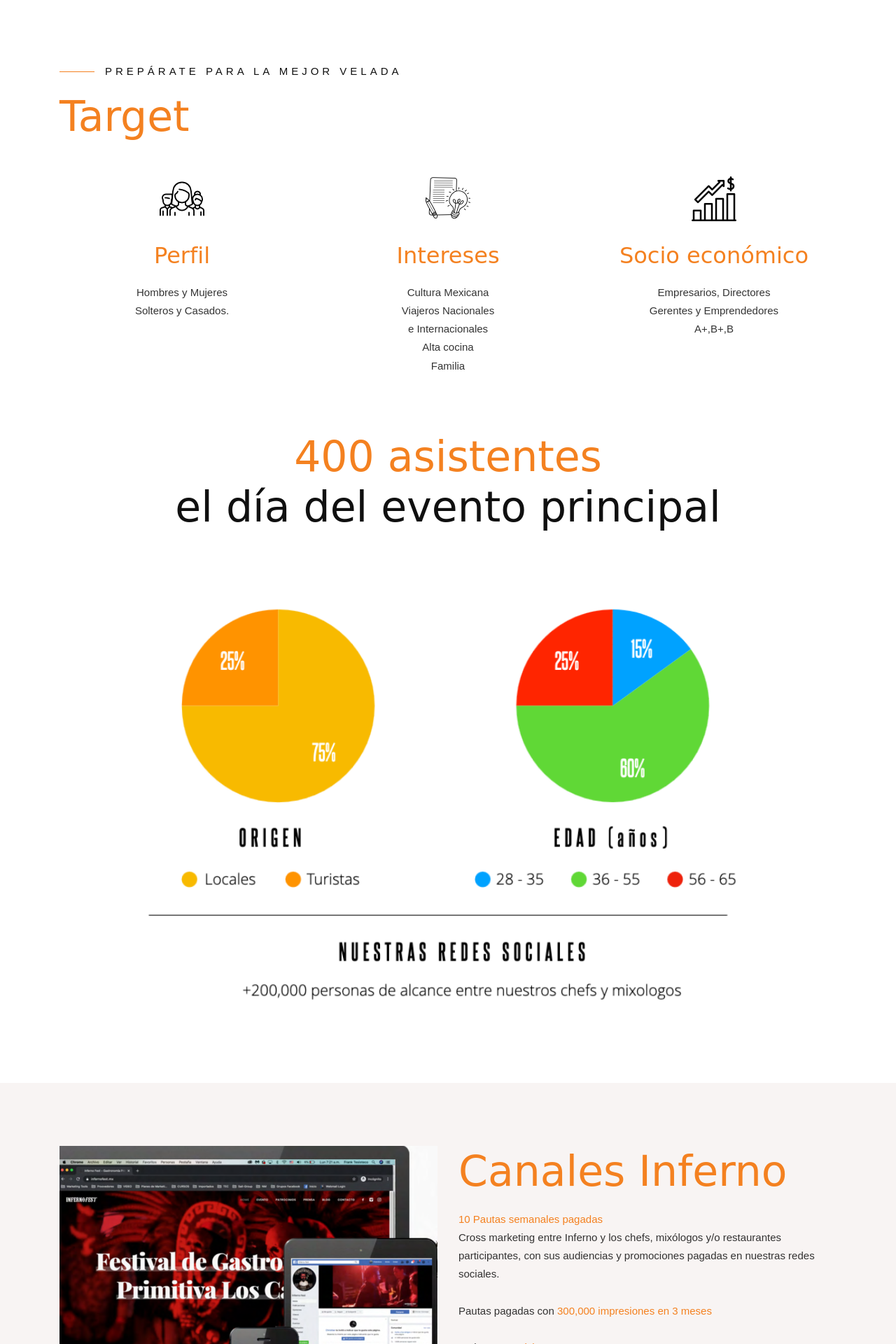
After one commit to Ivonnemtz96/Ofrenda, a WordPress theme: template alcance.php in a window 1280 px wide. The commit adds this page. Shown: the part 441-2361 px from the top of the page at 70% size. Run offline with PHP 8.4 and a stand-in for WordPress, Linux system fonts and the light colour scheme; the site name, menu and one post (Sample post) are stand-ins, and other content is empty; some web fonts are replaced.

Commit message:
target,canales, prensa en alcance ok

```diff
--- /dev/null
+++ b/alcance.php
@@ -0,0 +1,18 @@
+<!DOCTYPE html>
+<html lang="es">
+<?php
+    include("includes/head.php");
+?>
+<body >
+
+    <?php
+        include("includes/preloader.php");
+        include("includes/header.php");
+        include("modules/alcance.php");
+        include("includes/redes.php");
+        include("includes/footer.php");
+        include("includes/scripts.php");
+    ?>
+</body>
+
+</html>
--- a/includes/header.php
+++ b/includes/header.php
@@ -30,7 +30,6 @@
                          <li class="dropdown-item"><a href="/agenda#musica">Musica Por</a></li>
                      </ul>
                  </li>
-                 <li class="nav-item"><a class="nav-link" href="/agenda">Agenda</a></li>
                  <li class="nav-item"><a class="nav-link" href="/alcance">Alcance</a></li>
                  <li class="nav-item"><a class="nav-link" href="/patrocinios">Patrocinios</a></li>
                  <li class="nav-item"><a class="nav-link" href="/">Galería</a></li>
--- /dev/null
+++ b/modules/alcance.php
@@ -0,0 +1,245 @@
+<!-- Header Banner -->
+<header class="banner-header valign bg-img bg-img-fixed" data-overlay-dark="5" data-background="/img/slider/3.jpg">
+    <div class="container">
+        <div class="row">
+            <div class="col-md-12 text-right caption mt-90 animate-box" data-animate-effect="fadeInUp">
+                <h1>Ofrenda by Inferno</h1>
+                <h5>Alcance/Exposición</h5>
+                <hr class="line line-hr-right">
+            </div>
+        </div>
+    </div>
+</header>
+
+<!-- Target -->
+<section class="newshome section-padding">
+    <div class="container">
+        <div class="row">
+            <div class="col-md-12 mb-30">
+                <span class="section-subtitle">Prepárate para la mejor velada </span>
+                <h2 class="section-title">Target</h2>
+            </div>
+        </div>
+        <div class="row text-center justify-content-center">
+            <div class="col-4 col-md-4">
+                <div class="item animate-box" data-animate-effect="fadeInUp">
+                    <div class="post-img">
+                        <div class="img"> <img style="width: 4rem;" src="/img/users.png" alt="img"> </div>
+                    </div>
+                    <div class="cont">
+                        <h2 class="section-title" style="font-size: 2rem;"><a href="#">Perfil</a></h2>
+                        <p>
+                            Hombres y Mujeres <br>
+                            Solteros y Casados.
+                        </p>
+                    </div>
+                </div>
+            </div>
+            <div class="col-4 col-md-4">
+                <div class="item animate-box" data-animate-effect="fadeInUp">
+                    <div class="post-img">
+                        <div class="img"> <img style="width: 4rem;" src="/img/intereses.png" alt="img"> </div>
+                    </div>
+                    <div class="cont">
+                        <h2 class="section-title" style="font-size: 2rem;"><a href="#">Intereses</a></h2>
+                        <p>
+                            Cultura Mexicana <br>
+                            Viajeros Nacionales <br>
+                            e Internacionales <br>
+                            Alta cocina <br>
+                            Familia
+                        </p>
+                    </div>
+                </div>
+            </div>
+            <div class="col-4 col-md-4">
+                <div class="item animate-box" data-animate-effect="fadeInUp">
+                    <div class="post-img">
+                        <div class="img"> <img style="width: 4rem;" src="/img/economia.png" alt="img"> </div>
+                    </div>
+                    <div class="cont">
+                        <h2 class="section-title" style="font-size: 2rem;">
+                            <a href="#">Socio económico</a>
+                        </h2>
+                        <p>
+                            Empresarios, Directores <br>
+                            Gerentes y Emprendedores <br>
+                            A+,B+,B
+                        </p>
+                    </div>
+                </div>
+            </div>
+            <div class="col-md-12 mb-30">
+                <h2 class="section-title">400 asistentes <span>el día del evento principal</span></h2>
+            </div>
+            <div class="col-md-10">
+                <img src="/img/27.png" alt="">
+            </div>
+        </div>
+    </div>
+</section>
+
+<!-- Canales -->
+<section class="menus menu section-padding bg-lightcolor">
+    <div class="container">
+        <div class="row ">
+            <div class="col-md-6 about mb-60 animate-box" data-animate-effect="fadeInUp">
+                <div class="about-frame">
+                    <div class="row">
+                        <div class="col-md-12">
+                            <div class="frame-img">
+                                <div class="img mb-20">
+                                    <img src="/img/28.png" alt="">
+                                </div>
+                            </div>
+                        </div>
+                    </div>
+                </div>
+            </div>
+            <div class="col-md-6 mb-60 animate-box" data-animate-effect="fadeInUp">
+                <h2 class="section-title" style="text-transform: none;">Canales Inferno</h2>
+                <p>
+                    <b>10 Pautas semanales pagadas</b><br>
+                    Cross marketing entre Inferno y los chefs,
+                    mixólogos y/o restaurantes participantes,
+                    con sus audiencias y promociones pagadas
+                    en nuestras redes sociales. <br><br>
+                    Pautas pagadas con <b>300,000 impresiones en 3 meses</b> <br><br>
+                    Web <b>50,000 Visitas</b> <br><br>
+                    Facebook <b>3,000,000 Impresiones</b> <br><br>
+                    Instagram <b>9,000,000 Impresiones</b> <br><br>
+                    Datos durante Agosto-Diciembre 2020
+                </p>
+                <h4><a href="#">infernofest.mx</a></h4>
+            </div>
+        </div>
+    </div>
+</section>
+
+
+<!-- Prensa -->
+<section class="newshome section-padding">
+    <div class="container">
+        <div class="row">
+            <div class="col-md-4 mb-30">
+                <h2 class="section-title">Prensa Nacional e Internacional</h2>
+            </div>
+
+            <div class="col-md-8">
+                <div class="row">
+                    <div class="col-4 col-md-4">
+                        <div class="item animate-box" data-animate-effect="fadeInUp">
+                            <div class="post-img">
+                                <div class="img"> <img style="width: 6rem;" src="/img/org/12.png" alt="img"> </div>
+                            </div>
+                        </div>
+                    </div>
+                    <div class="col-4 col-md-4">
+                        <div class="item animate-box" data-animate-effect="fadeInUp">
+                            <div class="post-img">
+                                <div class="img"> <img style="width: 6rem;" src="/img/org/13.png" alt="img"> </div>
+                            </div>
+                        </div>
+                    </div>
+                    <div class="col-4 col-md-4">
+                        <div class="item animate-box" data-animate-effect="fadeInUp">
+                            <div class="post-img">
+                                <div class="img"> <img style="width: 6rem;" src="/img/org/14.png" alt="img"> </div>
+                            </div>
+                        </div>
+                    </div>
+                    <div class="col-4 col-md-4">
+                        <div class="item animate-box" data-animate-effect="fadeInUp">
+                            <div class="post-img">
+                                <div class="img"> <img style="width: 6rem;" src="/img/org/15.png" alt="img"> </div>
+                            </div>
+                        </div>
+                    </div>
+                    <div class="col-4 col-md-4">
+                        <div class="item animate-box" data-animate-effect="fadeInUp">
+                            <div class="post-img">
+                                <div class="img"> <img style="width: 6rem;" src="/img/org/11.png" alt="img"> </div>
+                            </div>
+                        </div>
+                    </div>
+                    <div class="col-4 col-md-4">
+                        <div class="item animate-box" data-animate-effect="fadeInUp">
+                            <div class="post-img">
+                                <div class="img"> <img style="width: 6rem;" src="/img/org/16.png" alt="img"> </div>
+                            </div>
+                        </div>
+                    </div>
+                </div>
+            </div>
+
+        </div>
+    </div>
+</section>
+
+<!-- Target -->
+<section class="newshome section-padding">
+    <div class="container">
+        <div class="row">
+            <div class="col-md-12 mb-30">
+                <span class="section-subtitle">Prepárate para la mejor velada </span>
+                <h2 class="section-title">Target</h2>
+            </div>
+        </div>
+        <div class="row text-center justify-content-center">
+            <div class="col-4 col-md-4">
+                <div class="item animate-box" data-animate-effect="fadeInUp">
+                    <div class="post-img">
+                        <div class="img"> <img style="width: 4rem;" src="/img/users.png" alt="img"> </div>
+                    </div>
+                    <div class="cont">
+                        <h2 class="section-title" style="font-size: 2rem;"><a href="#">Perfil</a></h2>
+                        <p>
+                            Hombres y Mujeres <br>
+                            Solteros y Casados.
+                        </p>
+                    </div>
+                </div>
+            </div>
+            <div class="col-4 col-md-4">
+                <div class="item animate-box" data-animate-effect="fadeInUp">
+                    <div class="post-img">
+                        <div class="img"> <img style="width: 4rem;" src="/img/intereses.png" alt="img"> </div>
+                    </div>
+                    <div class="cont">
+                        <h2 class="section-title" style="font-size: 2rem;"><a href="#">Intereses</a></h2>
+                        <p>
+                            Cultura Mexicana <br>
+                            Viajeros Nacionales <br>
+                            e Internacionales <br>
+                            Alta cocina <br>
+                            Familia
+                        </p>
+                    </div>
+                </div>
+            </div>
+            <div class="col-4 col-md-4">
+                <div class="item animate-box" data-animate-effect="fadeInUp">
+                    <div class="post-img">
+                        <div class="img"> <img style="width: 4rem;" src="/img/economia.png" alt="img"> </div>
+                    </div>
+                    <div class="cont">
+                        <h2 class="section-title" style="font-size: 2rem;">
+                            <a href="#">Socio económico</a>
+                        </h2>
+                        <p>
+                            Empresarios, Directores <br>
+                            Gerentes y Emprendedores <br>
+                            A+,B+,B
+                        </p>
+                    </div>
+                </div>
+            </div>
+            <div class="col-md-12 mb-30">
+                <h2 class="section-title">400 asistentes <span>el día del evento principal</span></h2>
+            </div>
+            <div class="col-md-10">
+                <img src="/img/27.png" alt="">
+            </div>
+        </div>
+    </div>
+</section>
```
Also changed, not shown: img/27.png (added), img/28.png (added), img/economia.png (added), img/intereses.png (added), img/org/11.png (added), img/org/12.png (added), img/org/13.png (added), img/org/14.png (added), img/org/15.png (added), img/org/16.png (added), img/users.png (added), 2 other files.
